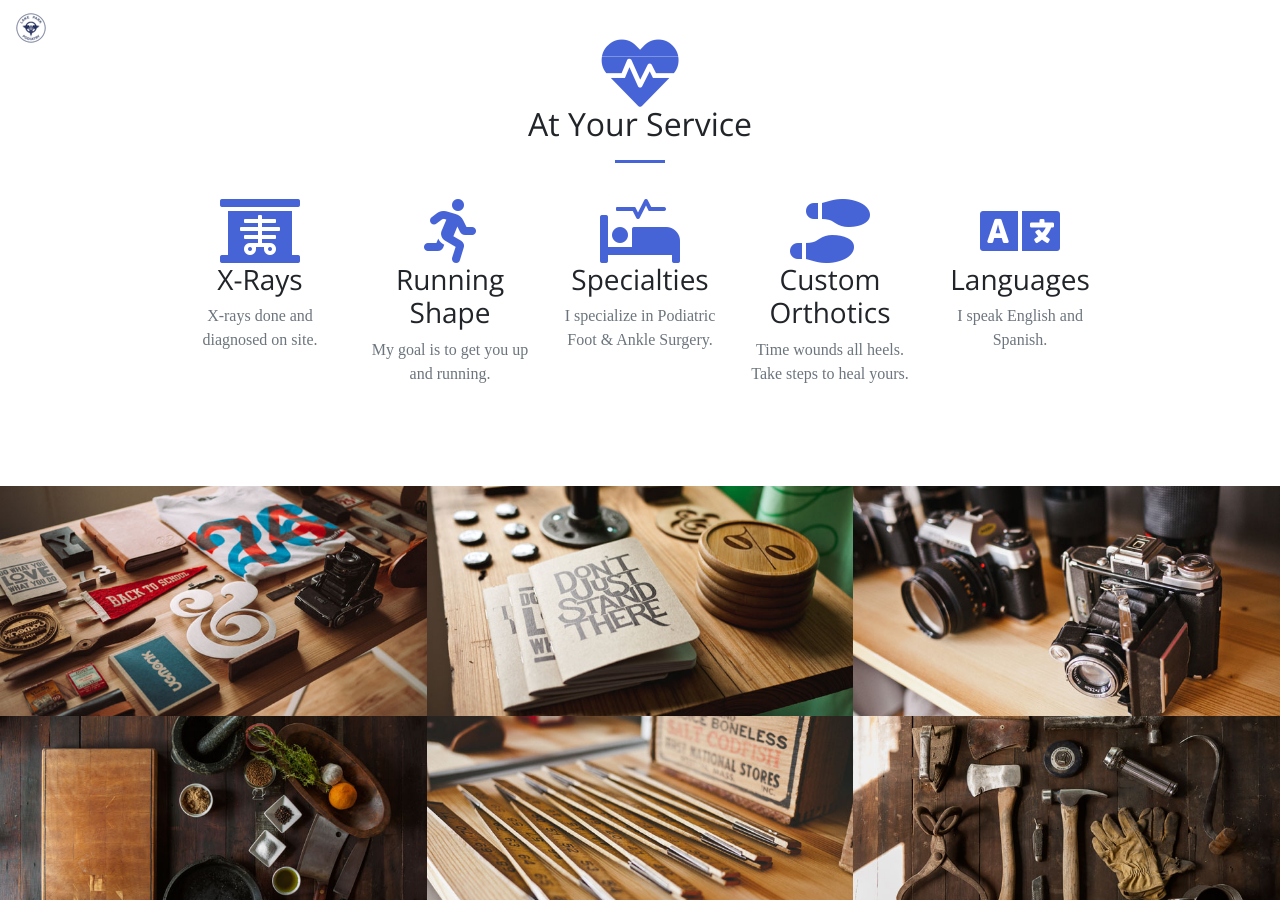
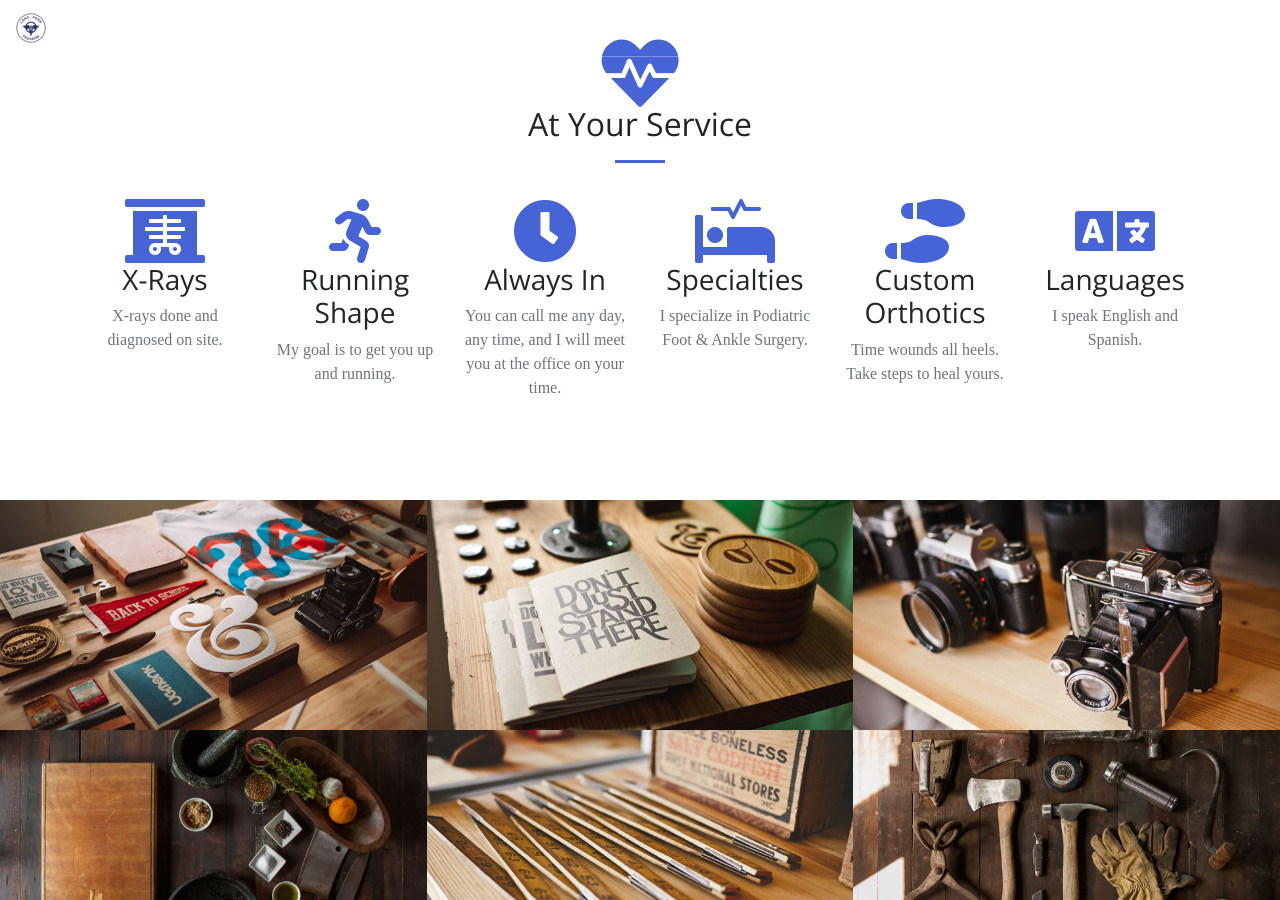
Before and after one commit to hkstarkdpm/lakeparkpodiatry.com, a Jekyll site: the page built from index.html, in a window 1280 px wide and 900 px high, scrolled down 1668 px. Built offline with Jekyll 4.4.1, drawn with Linux system fonts in a browser that asks for light colours; nearby versions of some CDN libraries.

Commit message:
add doctor always in

```diff
--- a/_includes/services.html
+++ b/_includes/services.html
@@ -10,35 +10,42 @@
     </div>
     <div class="container">
         <div class="row">
-            <div class="col-lg-2 offset-lg-1 col-md-6 text-center">
+            <div class="col-lg-2 col-md-4 text-center">
                 <div class="service-box">
                     <i class="fa fa-4x fa-x-ray wow bounceIn text-primary"></i>
                     <h3>X-Rays</h3>
                     <p class="text-muted">X-rays done and diagnosed on site.</p>
                 </div>
             </div>
-            <div class="col-lg-2 col-md-6 text-center">
+            <div class="col-lg-2 col-md-4 text-center">
                 <div class="service-box">
                     <i class="fa fa-4x fa-running wow bounceIn text-primary" data-wow-delay=".1s"></i>
                     <h3>Running Shape</h3>
                     <p class="text-muted">My goal is to get you up and running.</p>
                 </div>
             </div>
-            <div class="col-lg-2 col-md-6 text-center">
+            <div class="col-lg-2 col-md-4 text-center">
+                <div class="service-box">
+                    <i class="fa fa-4x fa-clock wow bounceIn text-primary" data-wow-delay=".2s"></i>
+                    <h3>Always In</h3>
+                    <p class="text-muted">You can call me any day, any time, and I will meet you at the office on your time.</p>
+                </div>
+            </div>
+            <div class="col-lg-2 col-md-4 text-center">
                 <div class="service-box">
                     <i class="fa fa-4x fa-procedures wow bounceIn text-primary" data-wow-delay=".2s"></i>
                     <h3>Specialties</h3>
                     <p class="text-muted">I specialize in Podiatric Foot & Ankle Surgery.</p>
                 </div>
             </div>
-            <div class="col-lg-2 col-md-6 text-center">
+            <div class="col-lg-2 col-md-4 text-center">
                 <div class="service-box">
                     <i class="fa fa-4x fa-shoe-prints wow bounceIn text-primary" data-wow-delay=".3s"></i>
                     <h3>Custom Orthotics</h3>
                     <p class="text-muted">Time wounds all heels. Take steps to heal yours.</p>
                 </div>
             </div>
-            <div class="col-lg-2 col-md-6 text-center">
+            <div class="col-lg-2 col-md-4 text-center">
                 <div class="service-box">
                     <i class="fa fa-4x fa-language wow bounceIn text-primary" data-wow-delay=".4s"></i>
                     <h3>Languages</h3>
```
